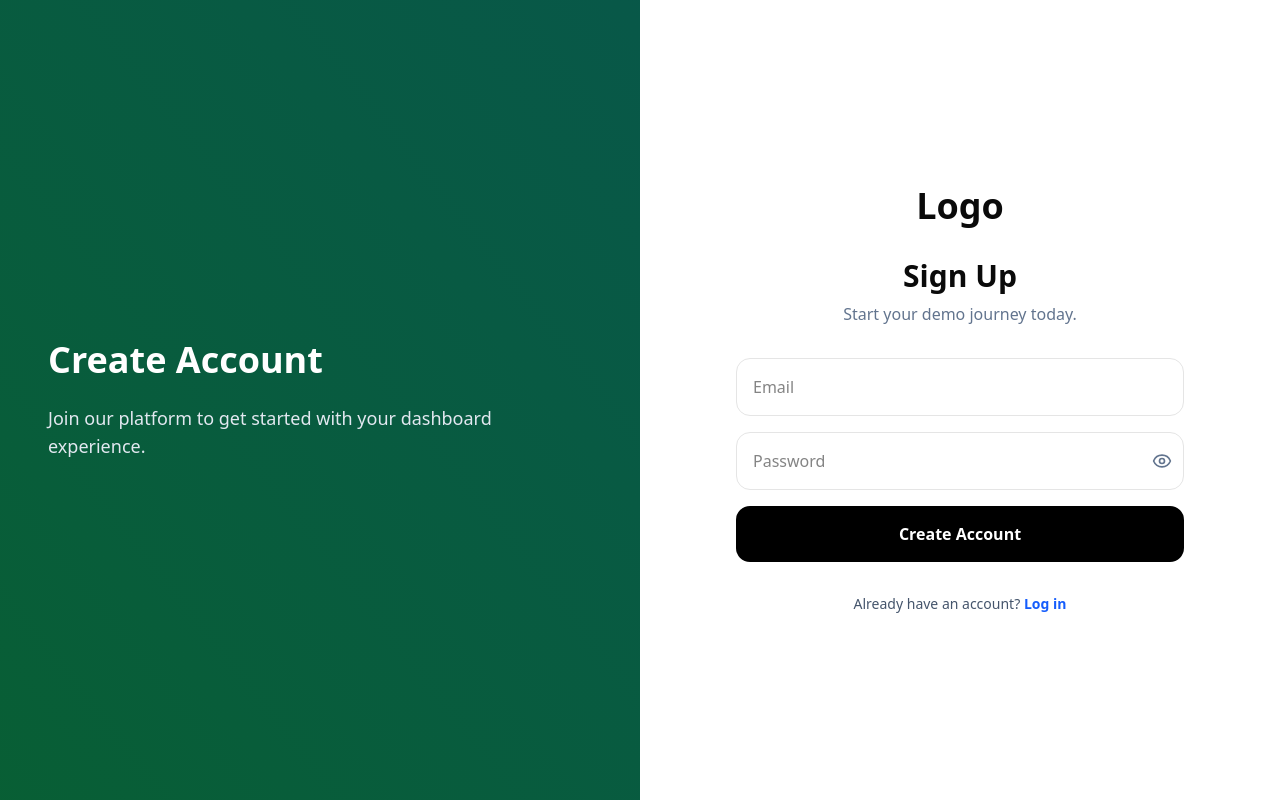
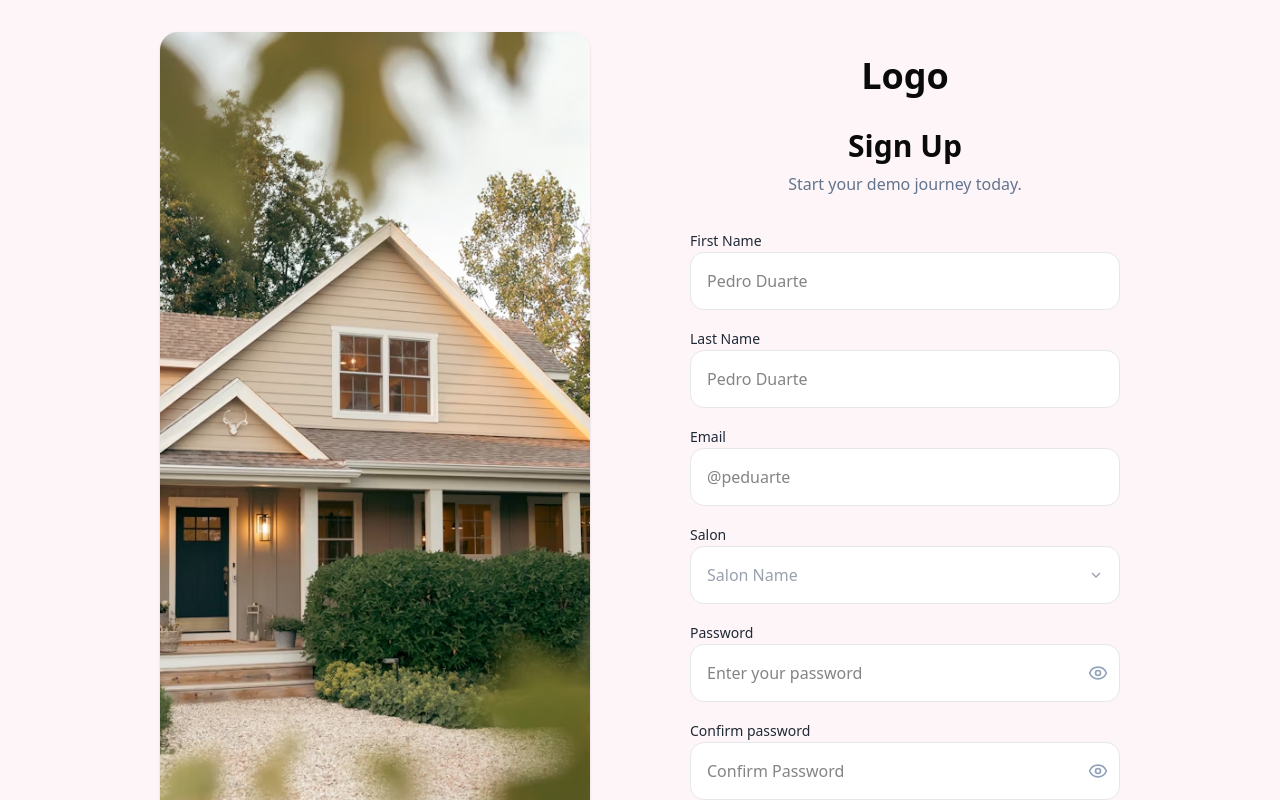
Before and after one commit to Ishrat2413/next-frontend-template, a Next.js app: page /signup in a window 1280 px wide. Shown: the top 800 px of the page. Built offline with nearby package versions, Linux system fonts and the light colour scheme.

Commit message:
feat: Update Login and Signup forms with improved layout, added image backgrounds, and new input fields for better user experience

```diff
--- a/components/auth/login-form.tsx
+++ b/components/auth/login-form.tsx
@@ -6,6 +6,7 @@ import { useRouter } from "next/navigation";
 import { DEMO_USERS } from "@/constants/demo-users";
 import { Eye, EyeOff } from "lucide-react";
 import Link from "next/link";
+import Image from "next/image";
 
 export default function LoginForm() {
   const { login } = useAuth();
@@ -27,21 +28,21 @@ export default function LoginForm() {
   };
 
   return (
-    <section className='flex min-h-screen w-full'>
-      {/* Left: Image */}
-      <div className='hidden lg:flex w-1/2 bg-slate-900 relative'>
-        <div className='absolute inset-0 bg-linear-to-tr from-blue-600/50 to-purple-600/50' />
-        <div className='relative z-10 flex flex-col justify-center px-12 text-white'>
-          <h2 className='text-4xl font-bold mb-6'>Welcome Back</h2>
-          <p className='text-lg text-slate-200'>
-            Log in to continue your journey and manage your dashboard.
-          </p>
+    <section className='flex min-h-screen w-full bg-[#fdf5f7] items-center justify-center p-4 sm:p-8'>
+      <div className='w-full 2xl:px-40 xl:px-32 lg:px-24 md:px-12 sm:px-8 px-0 grid grid-cols-1 md:grid-cols-2 gap-8 lg:gap-25 items-stretch'>
+        {/* Left Side: Rounded image card — matches screenshot */}
+        <div className='relative hidden md:block w-full h-full min-h-125 rounded-2xl overflow-hidden shadow-sm'>
+          <Image
+            src='/images/auth.png'
+            alt='Style City Login Background'
+            fill
+            className='object-cover object-center scale-[1.02]'
+            priority
+          />
         </div>
-      </div>
 
-      {/* Right: Form */}
-      <div className='w-full lg:w-1/2 flex items-center justify-center p-8 bg-white'>
-        <div className='w-full max-w-md space-y-8'>
+        {/* Right Side: Form — content unchanged */}
+        <div className='w-full mx-auto md:mx-0 flex flex-col justify-center py-6'>
           <div className='text-center'>
             <Link
               href='/'
@@ -51,13 +52,12 @@ export default function LoginForm() {
             <h1 className='text-3xl font-bold'>Sign In</h1>
           </div>
 
-          <form onSubmit={handleSubmit} className='space-y-4'>
+          <form onSubmit={handleSubmit} className='space-y-4 mt-8'>
             {error && (
               <div className='text-red-500 text-sm bg-red-50 p-3 rounded'>
                 {error}
               </div>
             )}
-
             <input
               type='email'
               placeholder='Email'
@@ -84,21 +84,21 @@ export default function LoginForm() {
             </div>
             <button
               type='submit'
-              className='w-full p-4 bg-purple-600 text-white rounded-xl hover:bg-purple-700 transition-all font-semibold'>
+              className='w-full p-4 bg-[#4D7C0F] text-white rounded-xl hover:bg-[#3a5f0c] transition-all font-semibold'>
               Sign In
             </button>
           </form>
 
-          <div>
+          <div className='mt-4'>
             Didn&apos;t have an account?{" "}
             <Link
               href='/signup'
-              className='text-blue-600 font-semibold hover:underline'>
+              className='text-[#4D7C0F] font-semibold hover:underline'>
               Sign up
             </Link>
           </div>
 
-          <div className='border-t pt-8'>
+          <div className='border-t pt-8 mt-8'>
             <p className='text-sm text-slate-500 mb-4'>
               Demo Accounts (Click to autofill):
             </p>
--- a/components/auth/signup-form.tsx
+++ b/components/auth/signup-form.tsx
@@ -1,28 +1,32 @@
 "use client";
 
 import Link from "next/link";
+import Image from "next/image";
 import { useState } from "react";
 import { Eye, EyeOff } from "lucide-react";
 
 export default function SignupForm() {
   const [showPassword, setShowPassword] = useState(false);
+  const [showConfirmPassword, setShowConfirmPassword] = useState(false);
   const [password, setPassword] = useState("");
+  const [confirmPassword, setConfirmPassword] = useState("");
+
   return (
-    <div className='flex min-h-screen w-full'>
-      {/* Left: Image */}
-      <div className='hidden lg:flex w-1/2 bg-slate-900 relative'>
-        <div className='absolute inset-0 bg-linear-to-tr from-green-600/50 to-emerald-600/50' />
-        <div className='relative z-10 flex flex-col justify-center px-12 text-white'>
-          <h2 className='text-4xl font-bold mb-6'>Create Account</h2>
-          <p className='text-lg text-slate-200'>
-            Join our platform to get started with your dashboard experience.
-          </p>
-        </div>
+    <section className='flex min-h-screen w-full bg-[#fdf5f7] items-center justify-center p-4 sm:p-8'>
+      <div className='w-full 2xl:px-40 xl:px-32 lg:px-24 md:px-12 sm:px-8 px-0 grid grid-cols-1 md:grid-cols-2 gap-8 lg:gap-25 items-stretch'>
+        {/* Left Side: Rounded image card */}
+        <div className='relative hidden md:block w-full h-full min-h-125 rounded-2xl overflow-hidden shadow-sm'>
+          <Image
+            src='/images/auth.png'
+            alt='Style City Signup Background'
+            fill
+            className='object-cover object-center scale-[1.02]'
+            priority
+          />
         </div>
 
-      {/* Right: Form */}
-      <div className='w-full lg:w-1/2 flex items-center justify-center p-8 bg-white'>
-        <div className='w-full max-w-md space-y-8'>
+        {/* Right Side: Form */}
+        <div className='w-full mx-auto md:mx-0 flex flex-col justify-center py-6'>
           <div className='text-center'>
             <Link
               href='/'
@@ -35,28 +39,116 @@ export default function SignupForm() {
             </p>
           </div>
 
-          <div className='space-y-4'>
+          <div className='space-y-4 mt-8'>
+            {/* First Name */}
+            <div className='space-y-1'>
+              <label className='text-sm font-medium text-[#1F2937]'>
+                First Name
+              </label>
+              <input
+                type='text'
+                placeholder='Pedro Duarte'
+                className='w-full p-4 border border-gray-200 rounded-xl bg-white focus:outline-none focus:ring-2 focus:ring-pink-200'
+              />
+            </div>
+
+            {/* Last Name */}
+            <div className='space-y-1'>
+              <label className='text-sm font-medium text-[#1F2937]'>
+                Last Name
+              </label>
+              <input
+                type='text'
+                placeholder='Pedro Duarte'
+                className='w-full p-4 border border-gray-200 rounded-xl bg-white focus:outline-none focus:ring-2 focus:ring-pink-200'
+              />
+            </div>
+
+            {/* Email */}
+            <div className='space-y-1'>
+              <label className='text-sm font-medium text-[#1F2937]'>
+                Email
+              </label>
               <input
                 type='email'
-              placeholder='Email'
-              className='w-full p-4 border rounded-xl'
-              required
+                placeholder='@peduarte'
+                className='w-full p-4 border border-gray-200 rounded-xl bg-white focus:outline-none focus:ring-2 focus:ring-pink-200'
               />
+            </div>
+
+            {/* Salon */}
+            <div className='space-y-1'>
+              <label className='text-sm font-medium text-[#1F2937]'>
+                Salon
+              </label>
+              <div className='relative'>
+                <select
+                  defaultValue=''
+                  className='w-full p-4 border border-gray-200 rounded-xl bg-white appearance-none focus:outline-none focus:ring-2 focus:ring-pink-200 text-gray-400'>
+                  <option value='' disabled>
+                    Salon Name
+                  </option>
+                </select>
+                <div className='pointer-events-none absolute right-4 top-1/2 -translate-y-1/2 text-gray-400'>
+                  <svg
+                    width='16'
+                    height='16'
+                    viewBox='0 0 24 24'
+                    fill='none'
+                    stroke='currentColor'
+                    strokeWidth='2'>
+                    <path d='M6 9l6 6 6-6' />
+                  </svg>
+                </div>
+              </div>
+            </div>
+
+            {/* Password */}
+            <div className='space-y-1'>
+              <label className='text-sm font-medium text-[#1F2937]'>
+                Password
+              </label>
               <div className='relative'>
                 <input
                   type={showPassword ? "text" : "password"}
-                placeholder='Password'
-                className='w-full p-4 pr-12 border rounded-xl'
+                  placeholder='Enter your password'
+                  className='w-full p-4 pr-12 border border-gray-200 rounded-xl bg-white focus:outline-none focus:ring-2 focus:ring-pink-200'
                   value={password}
                   onChange={(e) => setPassword(e.target.value)}
-                required
                 />
                 <button
                   type='button'
                   onClick={() => setShowPassword(!showPassword)}
-                className='absolute right-3 top-1/2 transform -translate-y-1/2 text-slate-500 hover:text-slate-700'>
+                  className='absolute right-3 top-1/2 -translate-y-1/2 text-slate-400 hover:text-slate-600'>
                   {showPassword ? <EyeOff size={20} /> : <Eye size={20} />}
                 </button>
+              </div>
+            </div>
+
+            {/* Confirm Password */}
+            <div className='space-y-1'>
+              <label className='text-sm font-medium text-[#1F2937]'>
+                Confirm password
+              </label>
+              <div className='relative'>
+                <input
+                  type={showConfirmPassword ? "text" : "password"}
+                  placeholder='Confirm Password'
+                  className='w-full p-4 pr-12 border border-gray-200 rounded-xl bg-white focus:outline-none focus:ring-2 focus:ring-pink-200'
+                  value={confirmPassword}
+                  onChange={(e) => setConfirmPassword(e.target.value)}
+                />
+                <button
+                  type='button'
+                  onClick={() => setShowConfirmPassword(!showConfirmPassword)}
+                  className='absolute right-3 top-1/2 -translate-y-1/2 text-slate-400 hover:text-slate-600'>
+                  {showConfirmPassword ? (
+                    <EyeOff size={20} />
+                  ) : (
+                    <Eye size={20} />
+                  )}
+                </button>
+              </div>
             </div>
 
             <button className='w-full p-4 bg-black text-white rounded-xl hover:bg-slate-800 transition-all font-semibold'>
@@ -64,16 +156,16 @@ export default function SignupForm() {
             </button>
           </div>
 
-          <p className='text-center text-sm text-slate-600'>
+          <p className='text-center text-sm text-slate-600 mt-8'>
             Already have an account?{" "}
             <Link
               href='/login'
-              className='text-blue-600 font-semibold hover:underline'>
+              className='text-[#4D7C0F] font-semibold hover:underline'>
               Log in
             </Link>
           </p>
         </div>
       </div>
-    </div>
+    </section>
   );
 }
```
Lines whose indentation alone changed are shown as unchanged.
